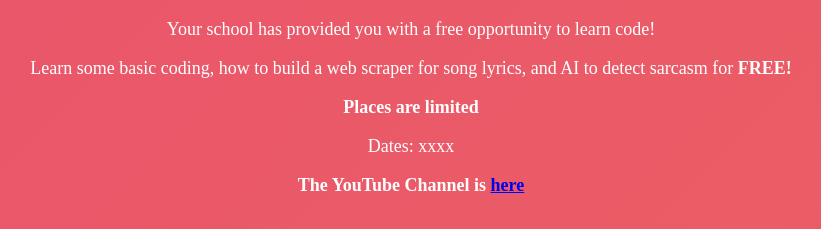
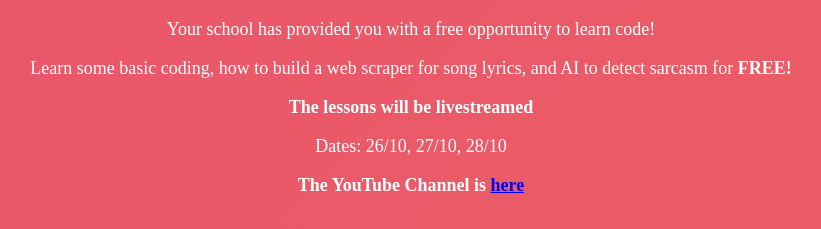
Before and after one commit to sfc-coding/sfc-coding.github.io, a plain HTML site: page index.html in a window 1280 px wide. Shown: the part 61-290 px from the top of the page, without its empty margins (229-1050 px from the left). Drawn offline with Linux system fonts and the light colour scheme.

Commit message:
Update index.html

```diff
--- a/index.html
+++ b/index.html
@@ -27,8 +27,8 @@
     <p>Your school has provided you with a free opportunity to learn code!</p>
     <p>Learn some basic coding, how to build a web scraper for song lyrics, and AI to detect sarcasm for <b>FREE!</b></p>
 
-    <p><b>Places are limited</b></p>
-    <p>Dates: xxxx</p>
+    <p><b>The lessons will be livestreamed</b></p>
+    <p>Dates: 26/10, 27/10, 28/10</p>
     <p><b>The YouTube Channel is <a href="https://www.youtube.com/channel/UCoDC2KMMlE948rLQ5w-292w">here</a></b></p>
     </div>
 
```
